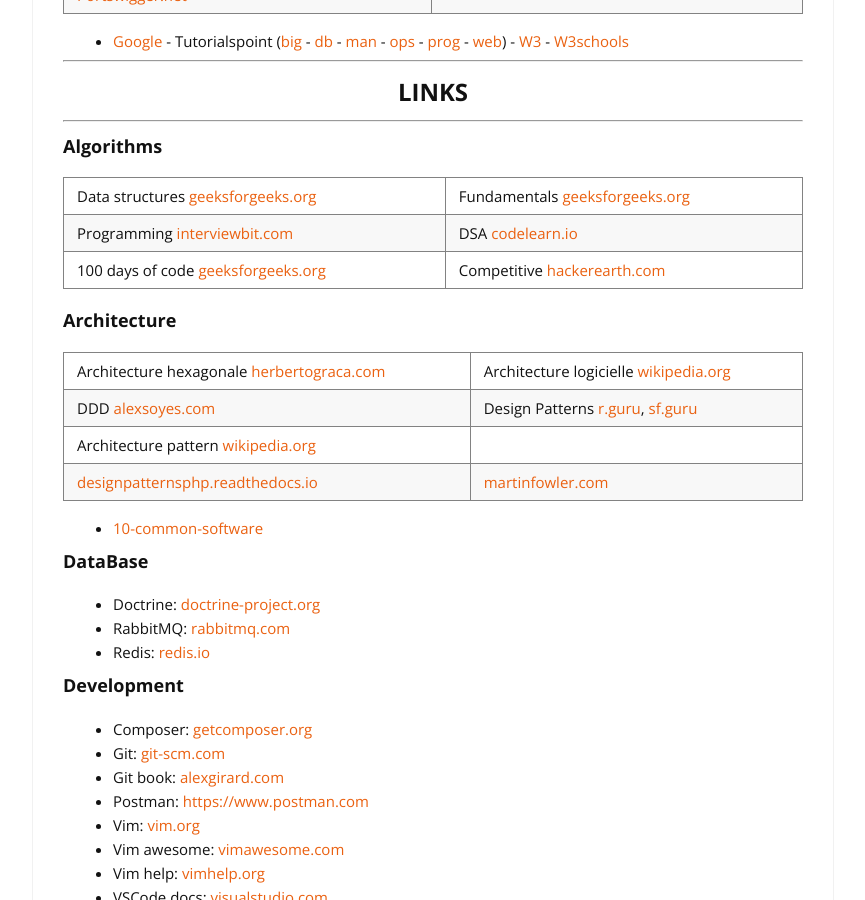
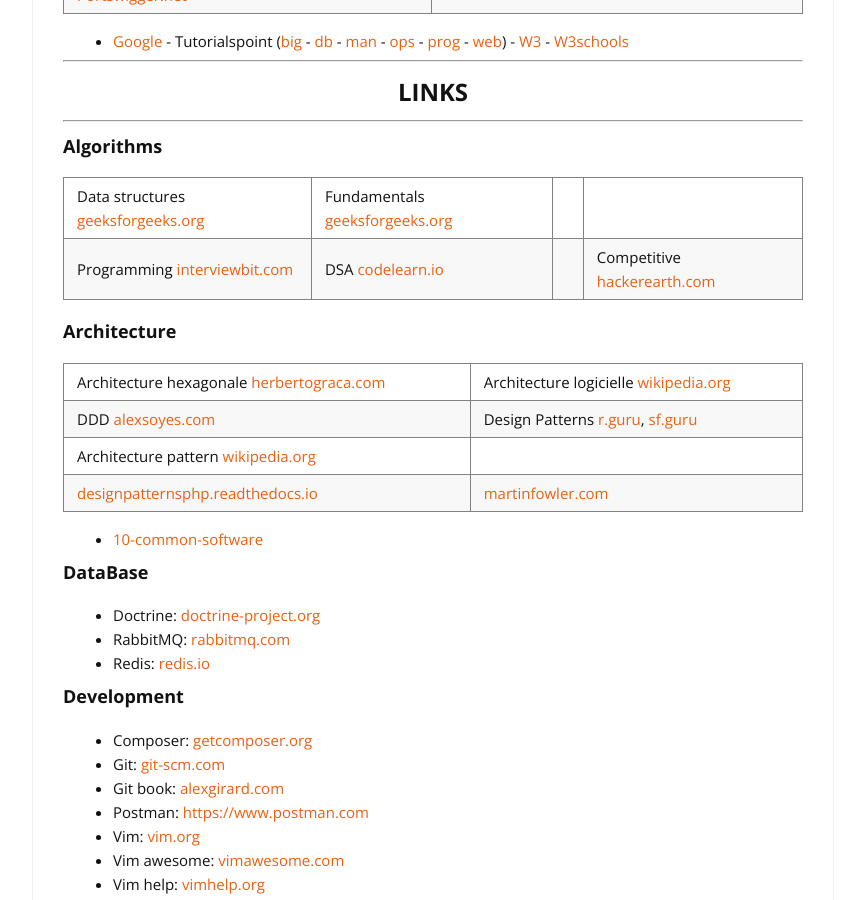
Before and after one commit to cylmat/cylmat.github.io, a Jekyll site: the page built from _pages/USEFUL.md, in a window 1280 px wide and 900 px high, scrolled down 1052 px. Shown: the whole window, without its empty margins (207-1072 px from the left). Built offline with Jekyll 4.4.1, drawn with Linux system fonts in a browser that asks for light colours; nearby versions of some CDN libraries.

Commit message:
Update USEFUL.md

```diff
--- a/_pages/USEFUL.md
+++ b/_pages/USEFUL.md
@@ -44,8 +44,7 @@
 ### Algorithms
 
 |Data structures [geeksforgeeks.org](https://www.geeksforgeeks.org/data-structures)|Fundamentals [geeksforgeeks.org](https://www.geeksforgeeks.org/fundamentals-of-algorithms)|
-|Programming [interviewbit.com](https://www.interviewbit.com/courses/programming)|DSA [codelearn.io](https://codelearn.io/learning/data-structure-and-algorithms)|
-100 days of code [geeksforgeeks.org](https://www.geeksforgeeks.org/100-days-of-code-a-complete-guide-for-beginners-and-experienced)|Competitive [hackerearth.com](https://www.hackerearth.com/fr/getstarted-competitive-programming)|
+|Programming [interviewbit.com](https://www.interviewbit.com/courses/programming)|DSA [codelearn.io](https://codelearn.io/learning/data-structure-and-algorithms)||Competitive [hackerearth.com](https://www.hackerearth.com/fr/getstarted-competitive-programming)|
 
 ### Architecture
 
```
